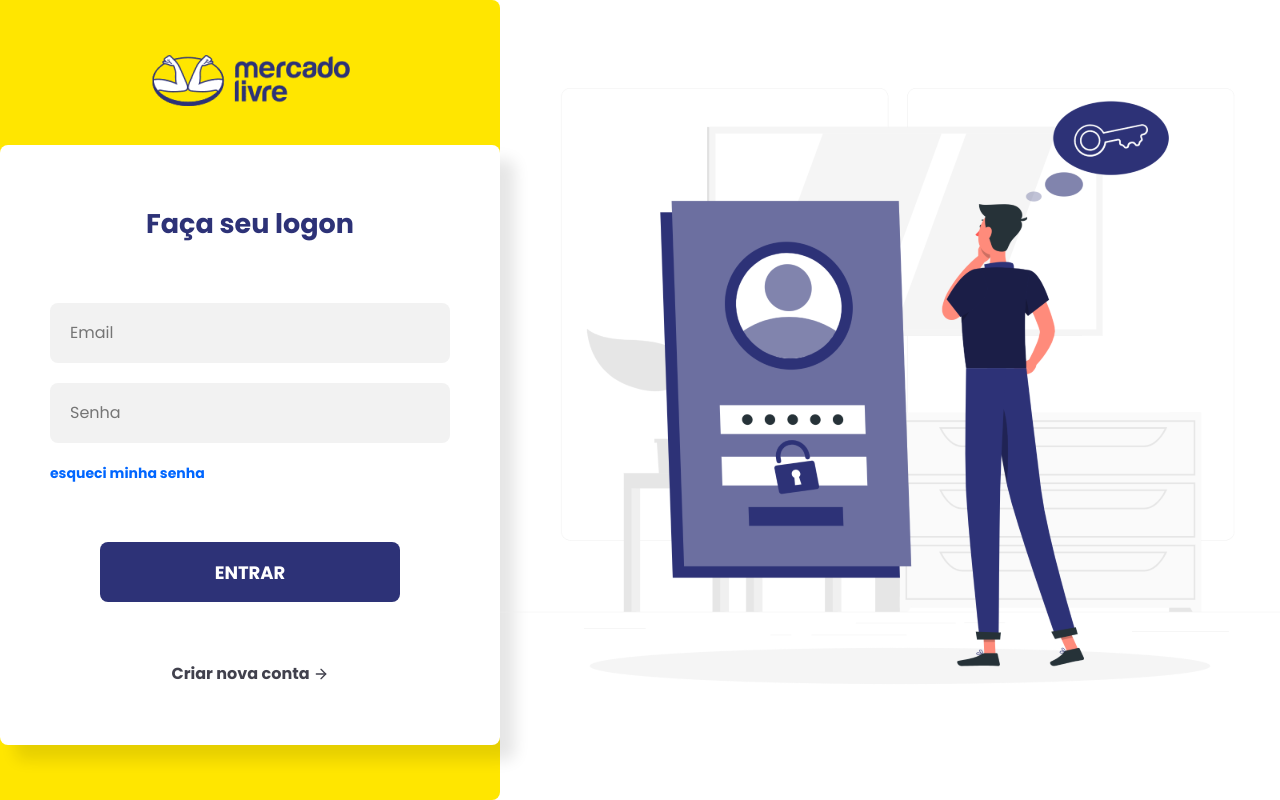
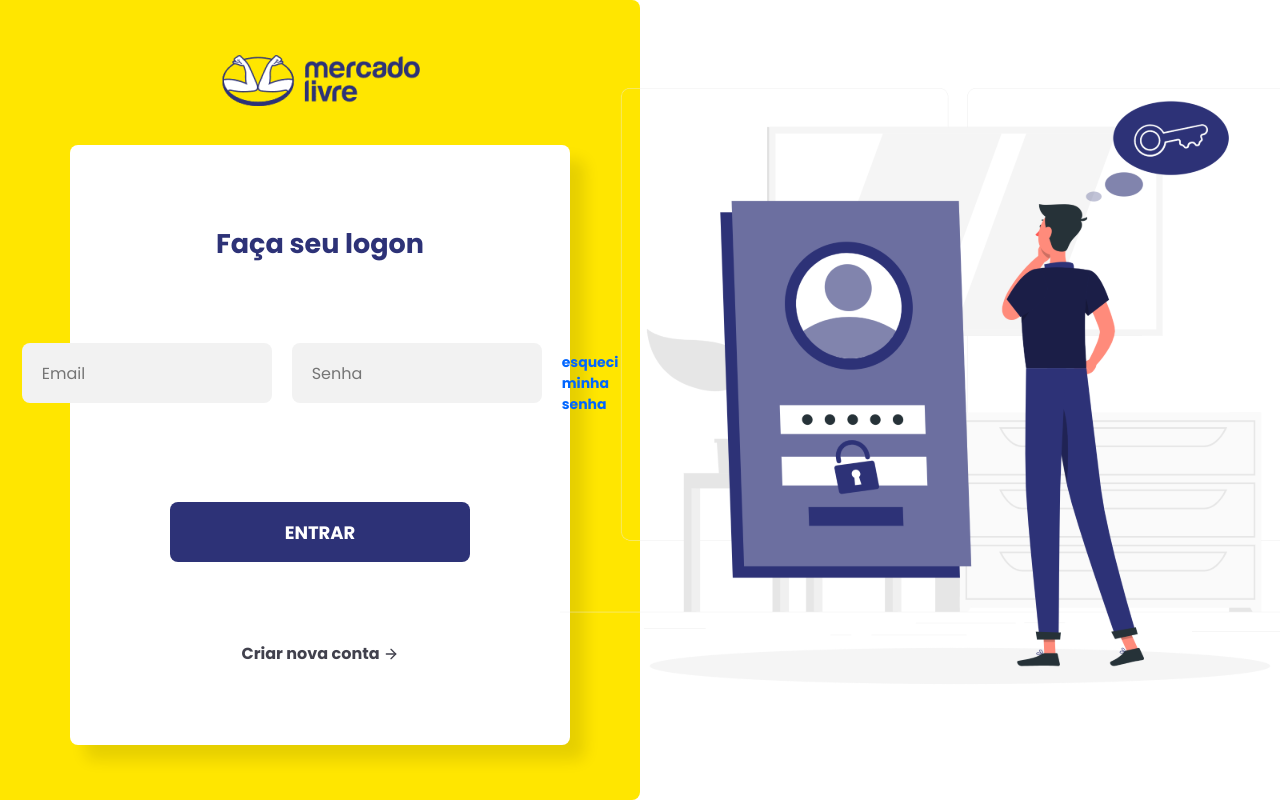
Before and after one commit to smolskig/KaolinHub, a React (Create React App) app: page / in a window 1280 px wide. Built offline with nearby package versions, Linux system fonts and the light colour scheme.

Commit message:
alteracao form register

```diff
--- a/src/components/RegisterCard/index.js
+++ b/src/components/RegisterCard/index.js
@@ -13,8 +13,14 @@ export default function RegisterCard(props) {
       <div className="div-input">
         <input className="input" type="text" placeholder="Nome completo" />
         <input className="input" type="text" placeholder="CPF" />
+      </div>
+      <div className="div-input">
         <input className="input" type="text" placeholder="Email" />
         <input className="input" type="text" placeholder="Senha" />
+      </div>
+      <div className="div-input">
+        <input className="input" type="text" placeholder="Confirmar Senha" />
+        <input className="input" type="text" placeholder="Confirmar Senha" />
       </div>
       <div className="div-btn-terms">
         <h4>
--- a/src/components/RegisterCard/styles.css
+++ b/src/components/RegisterCard/styles.css
@@ -1,5 +1,5 @@
 .div-register-card {
-  width: 500px;
+  width: 700px;
   height: 700px;
   border-radius: 8px;
   background: #fff;
@@ -16,12 +16,14 @@
 
 .div-input {
   display: flex;
-  flex-direction: column;
-  justify-content: center;
+  align-items: center;
+  flex-direction: row;
+  width: 100%;
 }
 
 .div-input input {
-  margin-bottom: 20px;
+  margin: 0 20px 20px 0;
+  width: 250px;
 }
 
 .div-title-card-register {
--- a/src/pages/Login/styles.css
+++ b/src/pages/Login/styles.css
@@ -1,7 +1,7 @@
 .div-content-login-register {
   display: flex;
   align-items: center;
-  justify-content: space-between;
+  /* justify-content: space-evenly; */
   overflow: hidden;
   height: 100%;
 }
@@ -21,6 +21,7 @@
   display: flex;
   justify-content: center;
   align-items: center;
+  width: 50%;
 }
 
 .div-image-svg img {
```
